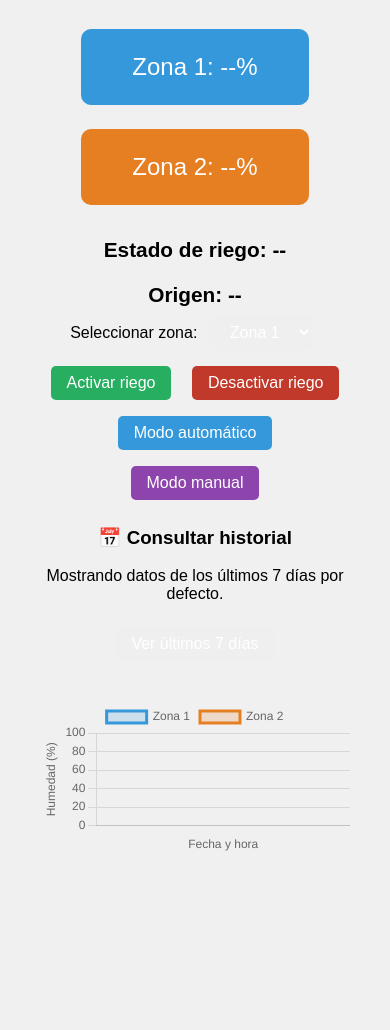
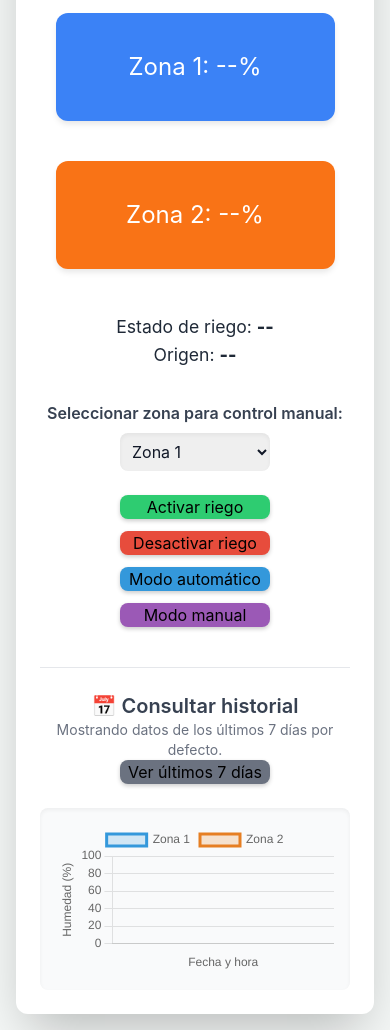
Before and after one commit to curafraile/panel-riego-v3, a plain HTML site: page index.html in a window 390 px wide. Shown: the part 151-1181 px from the top of the page. Before the commit the page ends 1047 px from the top, so only its background shows below. Drawn offline with nearby package versions, Linux system fonts and the light colour scheme; no server answers.

Commit message:
Update index.html

```diff
--- a/index.html
+++ b/index.html
@@ -2,134 +2,224 @@
 <html>
 <head>
 <meta charset="UTF-8">
+<meta name="viewport" content="width=device-width, initial-scale=1.0">
 <title>Panel de Riego Híbrido</title>
+<!-- Carga de Tailwind CSS para una estética limpia y responsiva -->
+<script src="https://cdn.tailwindcss.com"></script>
+<style>
+/* Reset de fuente y estilo base */
+body {
+    font-family: 'Inter', sans-serif;
+    text-align: center;
+    padding: 1em;
+    background: #f4f7f6; /* Fondo suave */
+}
+h1 {
+    color: #2c3e50;
+    margin-bottom: 1em;
+    font-weight: 700;
+}
+.zona-box {
+    display: inline-block;
+    width: 180px;
+    padding: 1.5em 1em;
+    margin: 0.5em;
+    border-radius: 12px;
+    font-size: 1.5em;
+    color: white;
+    transition: background 0.3s, transform 0.1s;
+    box-shadow: 0 4px 6px -1px rgba(0,0,0,0.1);
+}
+/* Estilos para botones grandes y táctiles */
+button, select {
+    padding: 0.75em 1.5em;
+    font-size: 1em;
+    margin: 0.5em;
+    border-radius: 8px;
+    cursor: pointer;
+    color: white;
+    border: none;
+    transition: background 0.2s, transform 0.1s;
+    box-shadow: 0 2px 4px rgba(0,0,0,0.2);
+    min-width: 150px; /* Tamaño mínimo para botón */
+}
+button:hover { opacity: 0.9; transform: translateY(-1px); }
+.on { background: #2ecc71; } /* Verde para ON */
+.off { background: #e74c3c; } /* Rojo para OFF */
+.auto { background: #3498db; }
+.manual { background: #9b59b6; } /* Púrpura para Manual */
+
+/* Responsive: Asegura que los elementos se apilen en móviles */
+@media (max-width: 600px) {
+    .zona-box { width: 90%; display: block; margin: 0.5em auto; }
+    button { width: 45%; margin: 0.4em; }
+    .estado { font-size: 1.1em; }
+}
+</style>
+</head>
+<body>
+<!-- Dependencias de Firebase y Chart.js -->
 <script src="https://www.gstatic.com/firebasejs/9.23.0/firebase-app-compat.js"></script>
 <script src="https://www.gstatic.com/firebasejs/9.23.0/firebase-database-compat.js"></script>
 <script src="https://cdn.jsdelivr.net/npm/chart.js"></script>
-<style>
-body { font-family: sans-serif; text-align: center; padding: 2em; background: #f0f0f0; }
-h1 { color: #2c3e50; margin-bottom: 1em; }
-.zona-box { display: inline-block; width: 180px; padding: 1em; margin: 0.5em; border-radius: 10px; font-size: 1.5em; color: white; }
-.zona1 { background: #3498db; }
-.zona2 { background: #e67e22; }
-.estado { margin-top: 1em; font-weight: bold; font-size: 1.3em; }
-button, select { padding: 0.5em 1em; font-size: 1em; margin: 0.5em; border-radius: 5px; cursor: pointer; color: white; border: none; }
-button:hover { opacity: 0.9; }
-.on { background: #27ae60; }
-.off { background: #c0392b; }
-.auto { background: #3498db; }
-.manual { background: #8e44ad; }
-canvas { margin-top: 2em; }
-</style>
-</head>
-<body>
-<h1>🌱 Panel de Riego Híbrido</h1>
 
-<div>
-    <div id="zona1Box" class="zona-box zona1">Zona 1: <span id="humedad1">--</span>%</div>
-    <div id="zona2Box" class="zona-box zona2">Zona 2: <span id="humedad2">--</span>%</div>
+<div class="max-w-4xl mx-auto bg-white p-6 rounded-xl shadow-2xl">
+
+    <h1 class="text-3xl font-bold mt-4">🌱 Panel de Riego Híbrido</h1>
+
+    <!-- Cajas de estado de humedad -->
+    <div class="mt-6 flex flex-wrap justify-center gap-4">
+        <div id="zona1Box" class="zona-box bg-blue-500">Zona 1: <span id="humedad1">--</span>%</div>
+        <div id="zona2Box" class="zona-box bg-orange-500">Zona 2: <span id="humedad2">--</span>%</div>
     </div>
 
-<div class="estado">Estado de riego: <span id="estadoRiego">--</span></div>
-<div class="estado">Origen: <span id="origenRiego">--</span></div>
+    <!-- Indicadores de estado de riego -->
+    <div class="estado mt-8 text-gray-800">Estado de riego: <span id="estadoRiego" class="font-extrabold text-lg">--</span></div>
+    <div class="estado text-gray-800">Origen: <span id="origenRiego" class="font-extrabold text-lg">--</span></div>
 
-<div>
-    <label for="selectZona">Seleccionar zona:</label>
-    <select id="selectZona">
+    <!-- Controles de zona y botones -->
+    <div class="mt-8">
+        <label for="selectZona" class="font-semibold text-gray-700 block mb-2">Seleccionar zona para control manual:</label>
+        <select id="selectZona" class="text-gray-900 border border-gray-300 p-2 rounded-lg shadow-inner">
             <option value="1">Zona 1</option>
             <option value="2">Zona 2</option>
             <option value="0">Ambas</option>
         </select>
     </div>
 
-<div>
+    <div class="mt-6 flex flex-wrap justify-center gap-3">
+        <!-- CRÍTICO: Botones de control manual -->
         <button class="on" onclick="activarRiego()">Activar riego</button>
         <button class="off" onclick="desactivarRiego()">Desactivar riego</button>
         <button class="auto" onclick="activarAutomatico()">Modo automático</button>
         <button class="manual" onclick="activarManual()">Modo manual</button>
     </div>
 
-<div>
-    <h3>📅 Consultar historial</h3>
-    <p>Mostrando datos de los últimos 7 días por defecto.</p>
-    <button onclick="cargarHistorialPersonalizado()">Ver últimos 7 días</button>
+    <!-- Sección de historial -->
+    <div class="mt-10 border-t pt-6">
+        <h3 class="text-xl font-semibold text-gray-700">📅 Consultar historial</h3>
+        <p class="text-sm text-gray-500">Mostrando datos de los últimos 7 días por defecto.</p>
+        <button class="bg-gray-500 hover:bg-gray-700" onclick="cargarHistorialPersonalizado()">Ver últimos 7 días</button>
     </div>
 
-<canvas id="graficoHumedad" width="600" height="300"></canvas>
+    <!-- Gráfico -->
+    <div class="mt-6 p-4 bg-gray-50 rounded-lg shadow-inner">
+        <canvas id="graficoHumedad"></canvas>
+    </div>
+
+</div>
 
 <script>
-// La configuración de Firebase es la misma
+// ======================= CONFIGURACIÓN DE FIREBASE =======================
+// POR FAVOR, VERIFICA que la apiKey y databaseURL sean las correctas para tu proyecto
 const firebaseConfig = {
-    apiKey: "AIzaSyDm4UQ_tOSC36IfWjHwNOP2aYAy_iMjE9c", // Asume que esta es la correcta
+    apiKey: "AIzaSyDm4UQ_tOSC36IfWjHwNOP2aYAy_iMjE9c",
     databaseURL: "https://riego-hibrido-v3-default-rtdb.firebaseio.com",
-    // ... otros campos no utilizados son opcionales
 };
 firebase.initializeApp(firebaseConfig);
 const db = firebase.database();
+const estadoRef = db.ref("riego");
 const historialRef = db.ref("riego/historial");
+
 
 // ======================= ACTUALIZACIÓN EN TIEMPO REAL =======================
 
-// Humedad y cajas de color
-db.ref("riego/zona1").on("value", snap => {
+// Humedad (zona1 y zona2)
+estadoRef.child("zona1").on("value", snap => {
     const val = snap.val();
     document.getElementById("humedad1").textContent = val ?? "--";
     const box = document.getElementById("zona1Box");
-    // Lógica de colores adaptada: Rojo (Seco <30), Amarillo (Normal 30-60), Azul (Húmedo >60)
-    box.style.background = val < 30 ? "#c0392b" : val < 60 ? "#f1c40f" : "#3498db";
+    // Lógica de colores: Rojo (Seco <30), Amarillo (Normal 30-60), Azul (Húmedo >60)
+    box.style.backgroundColor = val < 30 ? "#e74c3c" : val < 60 ? "#f1c40f" : "#3498db";
 });
-db.ref("riego/zona2").on("value", snap => {
+estadoRef.child("zona2").on("value", snap => {
     const val = snap.val();
     document.getElementById("humedad2").textContent = val ?? "--";
     const box = document.getElementById("zona2Box");
-    // Lógica de colores adaptada: Rojo (Seco <30), Naranja (Normal 30-60), Naranja oscuro (Húmedo >60)
-    box.style.background = val < 30 ? "#c0392b" : val < 60 ? "#f39c12" : "#e67e22";
+    // Lógica de colores: Rojo (Seco <30), Naranja (Normal 30-60), Naranja oscuro (Húmedo >60)
+    box.style.backgroundColor = val < 30 ? "#e74c3c" : val < 60 ? "#f39c12" : "#e67e22";
 });
 
-// Estado de riego
-db.ref("riego/bomba").on("value", snap => {
+// Estado de riego y origen
+estadoRef.child("bomba").on("value", snap => {
     const val = snap.val();
     let texto = "--";
-    if (val === "ON") texto = "💧 Activada"; else if (val === "OFF" || val === "off") texto = "🛑 Desactivada";
+    if (val === "ON") texto = "💧 ACTIVADA"; else if (val === "OFF" || val === "off") texto = "🛑 DESACTIVADA";
     document.getElementById("estadoRiego").textContent = texto;
 });
-db.ref("riego/origen").on("value", snap => {
+estadoRef.child("origen").on("value", snap => {
     const val = snap.val();
     document.getElementById("origenRiego").textContent = val === "auto" ? "🔄 Automático" : "🧑‍🔧 Manual";
 });
 
-// ======================= FUNCIONES DE CONTROL =======================
 
-function setControlValues(origen, zona1, zona2, mensaje) {
-    db.ref("riego/origen").set(origen);
-    // Controla solo la bomba (estado de riego) si es modo manual
-    if (origen === "manual") {
-        db.ref("riego/bomba").set(zona1 ? "ON" : "OFF");
-        // Nota: Los controles del motor (zona1/zona2) son manejados por el ESP32 en modo 'auto',
-        // pero se mantienen para permitir el control manual del motor si es necesario.
-        db.ref("riego/motor/zona1").set(zona1);
-        db.ref("riego/motor/zona2").set(zona2);
-    }
-    alert(mensaje);
+// ======================= FUNCIONES DE CONTROL CRÍTICAS (CORREGIDAS) =======================
+
+/**
+ * Pone el sistema en modo manual (permite al usuario usar los botones de Riego).
+ */
+function activarManual() {
+    estadoRef.child("origen").set("manual");
+    estadoRef.child("bomba").set("OFF");
+    estadoRef.child("motor/zona1").set(false);
+    estadoRef.child("motor/zona2").set(false);
+    console.log("Modo manual activado.");
+    alert("🧑‍🔧 Modo manual activado. Usa los botones Activar/Desactivar riego.");
 }
 
+/**
+ * Pone el sistema en modo automático (el ESP32 toma el control basado en humedad).
+ */
+function activarAutomatico() {
+    estadoRef.child("origen").set("auto");
+    estadoRef.child("bomba").set("OFF");
+    estadoRef.child("motor/zona1").set(false);
+    estadoRef.child("motor/zona2").set(false);
+    console.log("Modo automático activado.");
+    alert("🔄 Modo automático activado. Sensores tienen el control.");
+}
+
+/**
+ * Activa la bomba y el motor para la zona seleccionada (SOLO FUNCIONA EN MODO MANUAL).
+ */
 function activarRiego() {
+    const origenText = document.getElementById("origenRiego").textContent;
+    // CRÍTICO: Verifica que el modo sea manual antes de enviar la orden
+    if (!origenText.includes("Manual")) {
+        alert("¡Error! Debe pulsar 'Modo manual' (Púrpura) antes de activar el riego.");
+        return;
+    }
+
     const z = document.getElementById("selectZona").value;
-    setControlValues("manual", z === "1" || z === "0", z === "2" || z === "0", "💧 Riego activado manualmente");
+    const zona1_activo = (z === "1" || z === "0"); // True si es Zona 1 o Ambas
+    const zona2_activo = (z === "2" || z === "0"); // True si es Zona 2 o Ambas
+
+    // 1. Envía la orden de ENCENDER la bomba (El ESP32 lo lee)
+    estadoRef.child("bomba").set("ON");
+
+    // 2. Envía la orden de movimiento del motor a la zona (El ESP32 lo lee)
+    estadoRef.child("motor/zona1").set(zona1_activo); // true/false
+    estadoRef.child("motor/zona2").set(zona2_activo); // true/false
+
+    console.log(`Riego activado manualmente en la Zona ${z}.`);
+    alert(`💧 Riego activado manualmente en la Zona ${z}.`);
 }
+
+/**
+ * Desactiva la bomba y el motor.
+ */
 function desactivarRiego() {
-    setControlValues("manual", false, false, "🛑 Riego desactivado manualmente");
+    // 1. Envía la orden de APAGAR la bomba
+    estadoRef.child("bomba").set("OFF");
+
+    // 2. Envía la orden de APAGAR el motor
+    estadoRef.child("motor/zona1").set(false);
+    estadoRef.child("motor/zona2").set(false);
+
+    console.log("Riego desactivado manualmente.");
+    alert("🛑 Riego desactivado manualmente.");
 }
-function activarAutomatico() {
-    // En modo automático, solo se cambia el origen. El ESP32 decide la bomba y el motor.
-    db.ref("riego/origen").set("auto");
-    alert("🔄 Modo automático activado. El riego se basará en los umbrales de humedad.");
-}
-function activarManual() {
-    // Solo se cambia el origen. El usuario debe controlar la bomba/motor con los botones de arriba.
-    db.ref("riego/origen").set("manual");
-    alert("🧑‍🔧 Modo manual activado. Usa los botones Activar/Desactivar riego.");
-}
+
 
 // ======================= LÓGICA DE GRÁFICO DE HISTORIAL =======================
 
@@ -144,6 +234,8 @@ const grafico = new Chart(ctx, {
         ]
     },
     options: {
+        responsive: true,
+        maintainAspectRatio: false,
         scales: {
             x: { title: { display: true, text: "Fecha y hora" } },
             y: { min: 0, max: 100, title: { display: true, text: "Humedad (%)" } }
@@ -152,22 +244,19 @@ const grafico = new Chart(ctx, {
 });
 
 function cargarHistorial(tiempoInicial) {
-    // La clave es la marca de tiempo UNIX (en segundos)
     historialRef
-        .orderByKey() // Ordena por la clave (timestamp UNIX)
-        .startAt(tiempoInicial.toString()) // Filtra desde el tiempo inicial
+        .orderByKey()
+        .startAt(tiempoInicial.toString())
         .once("value")
         .then(snap => {
             const datos = snap.val() || {};
             const etiquetas = [], data1 = [], data2 = [];
 
-            // Recorre los datos y los formatea
             for (const timestampKey in datos) {
                 const registro = datos[timestampKey];
-                // El timestamp es en SEGUNDOS (del ESP32), se convierte a milisegundos para JavaScript
+                // El timestamp es en SEGUNDOS (del ESP32)
                 const date = new Date(parseInt(timestampKey) * 1000);
 
-                // Formato de etiqueta: "DD/MM HH:mm"
                 const etiqueta = `${date.getDate().toString().padStart(2, '0')}/${(date.getMonth() + 1).toString().padStart(2, '0')} ${date.getHours().toString().padStart(2, '0')}:${date.getMinutes().toString().padStart(2, '0')}`;
 
                 etiquetas.push(etiqueta);
@@ -191,7 +280,7 @@ function cargarHistorial(tiempoInicial) {
 }
 
 function cargarHistorialPersonalizado() {
-    // 7 días = 7 días * 24 horas/día * 3600 segundos/hora = 604800 segundos
+    // Calcula la marca de tiempo (timestamp) de hace 7 días en segundos
     const tiempoHace7Dias = Math.floor(Date.now() / 1000) - (7 * 24 * 3600);
     cargarHistorial(tiempoHace7Dias);
     alert("Cargando historial de los últimos 7 días...");
@@ -200,6 +289,11 @@ function cargarHistorialPersonalizado() {
 // Carga inicial al cargar la página: muestra los últimos 7 días
 window.onload = cargarHistorialPersonalizado;
 
+// Asegurar que el gráfico se redibuje al cambiar el tamaño de la ventana
+window.onresize = function() {
+    grafico.resize();
+};
+
 </script>
 </body>
 </html>
```
Lines whose indentation alone changed are shown as unchanged.
